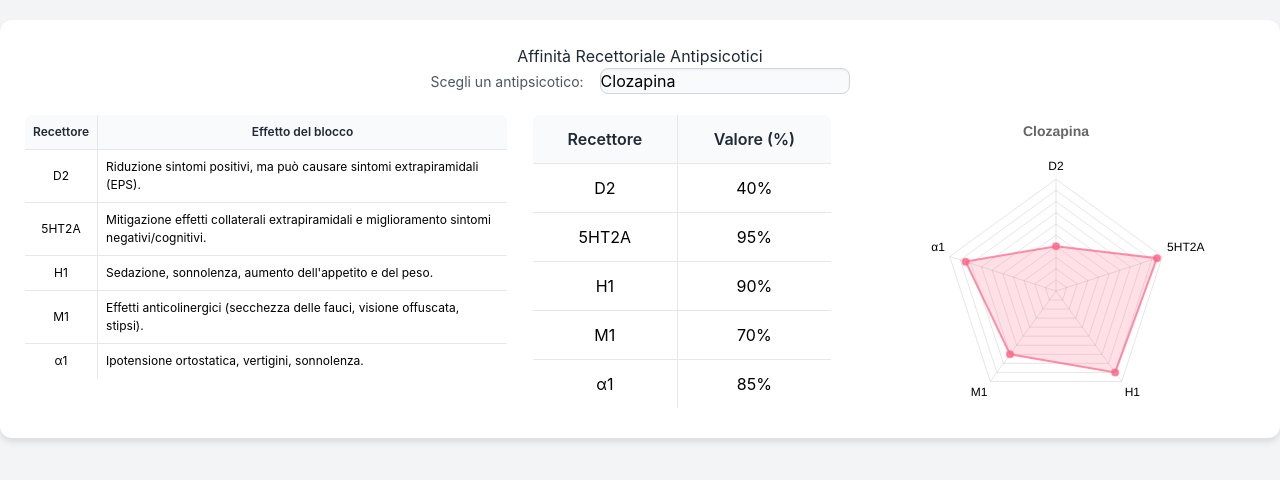
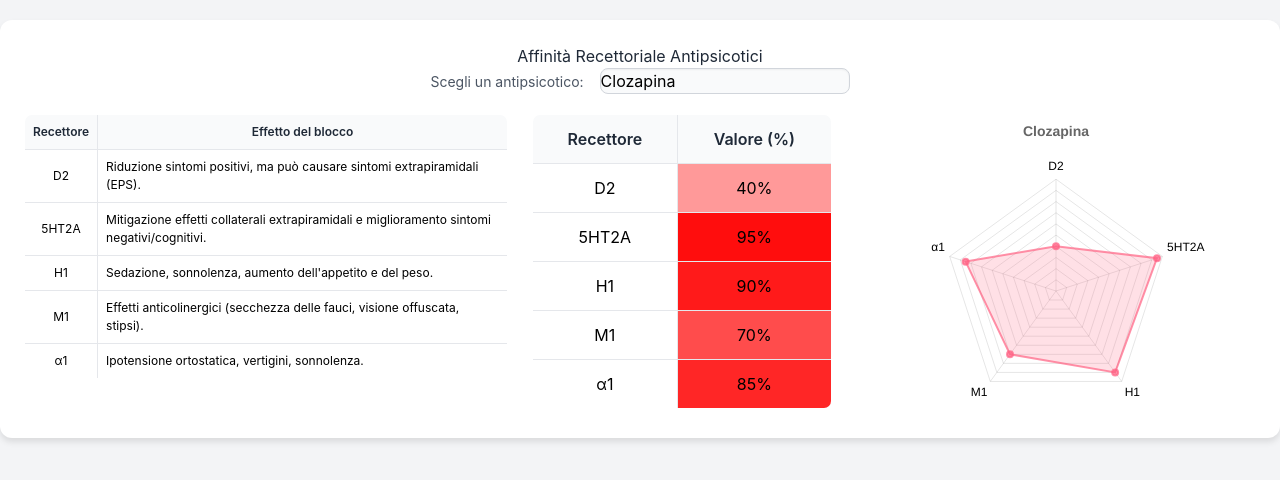
Before and after one commit to riboeri/infos, a plain HTML site: page recettori.htm in a window 1280 px wide. Drawn offline with nearby package versions, Linux system fonts and the light colour scheme.

Commit message:
Update recettori.htm

```diff
--- a/recettori.htm
+++ b/recettori.htm
@@ -88,6 +88,7 @@
         }
         table td {
             background-color: #ffffff;
+            transition: background-color 0.5s ease-in-out;
         }
         .chart-wrapper {
             width: 100%;
@@ -231,6 +232,14 @@
             'Iloperidone': 'rgba(255, 140, 0, 0.7)'
         };
 
+        // Funzione per calcolare la tonalità di rosso in base al valore
+        function getRedShade(value) {
+            const hue = 0; // Rosso
+            const saturation = 100; // Saturazione piena
+            const lightness = 100 - (value * 0.5); // La luminosità diminuisce all'aumentare del valore
+            return `hsl(${hue}, ${saturation}%, ${lightness}%)`;
+        }
+
         // Popola il selettore
         const select = document.getElementById('antipsicoticoSelect');
         Object.keys(datiAntipsicotici).forEach(nome => {
@@ -291,9 +300,12 @@
             const dati = datiAntipsicotici[nome];
             const colore = colori[nome];
 
-            // Aggiorna tabella
+            // Aggiorna tabella e colora le celle
             recettori.forEach((rec, i) => {
-                document.getElementById(rec).textContent = dati[i] + '%';
+                const cell = document.getElementById(rec);
+                const value = dati[i];
+                cell.textContent = value + '%';
+                cell.style.backgroundColor = getRedShade(value);
             });
 
             // Aggiorna grafico
```
